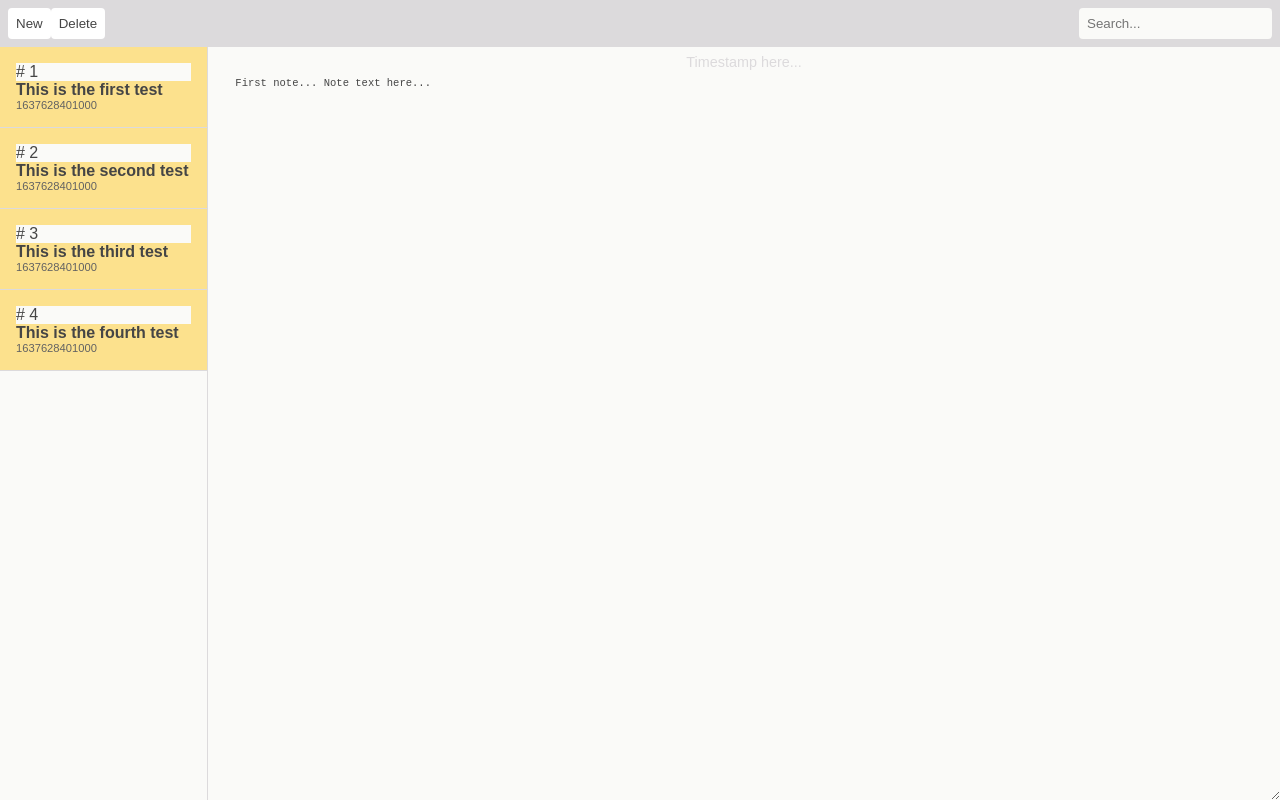
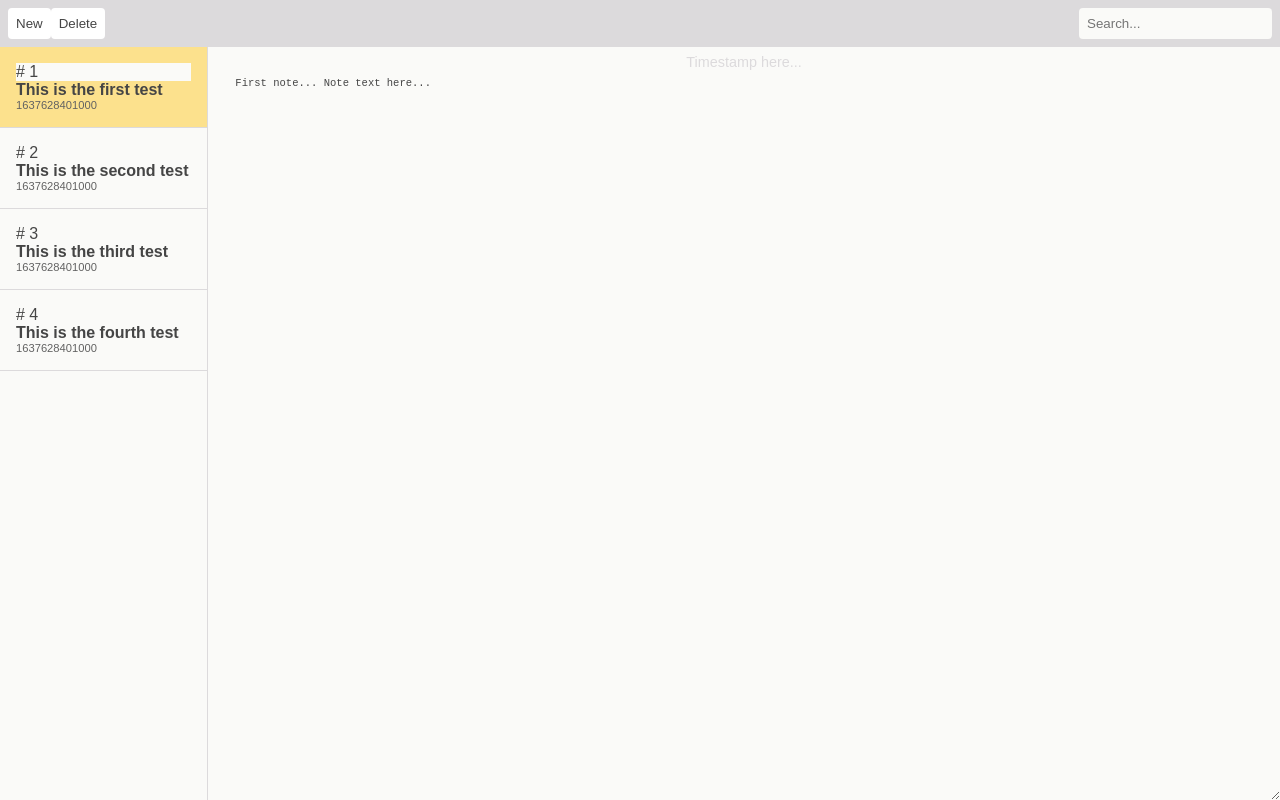
Before and after one commit to TheConMcG/notes-app, a Vue app: page / in a window 1280 px wide. Built offline with nearby package versions, Linux system fonts and the light colour scheme.

Commit message:
pass selectNote and note between parent and child in order to add highlighting functionality

```diff
--- a/src/components/NoteSelector.vue
+++ b/src/components/NoteSelector.vue
@@ -1,5 +1,9 @@
 <template>
-  <div class="note-selector active">
+  <div
+    class="note-selector"
+    v-bind:class="{active: selectedNoteId === note.id}"
+    v-on:click="selectNote(note)"
+  >
     <p class="note-selector-id"> # {{ note.id }} </p>
     <p class="note-selector-title"> {{ note.body }}</p>
     <p class="note-selector-timestamp"> {{ note.timestamp }}</p>
@@ -9,6 +13,12 @@
 
 <script>
 export default {
-  props: ['note']
+  props: ['note', 'selectedNoteId'],
+  methods: {
+    selectNote: function (note) {
+      // this.selectedNoteId = note.id;
+      this.$emit("selectNote", note)
+    }
+  }
 }
 </script>
--- a/src/components/NoteSelectors.vue
+++ b/src/components/NoteSelectors.vue
@@ -3,7 +3,9 @@
     <NoteSelector
       v-for="note in notes"
       v-bind:key="note.id"
-      v-bind:note='note'
+      v-bind:note="note"
+      v-bind:selectedNoteId="selectedNoteId"
+      v-on:selectNote="selectNote"
     />
   </div>
 </template>
@@ -18,11 +20,17 @@
           { id: 2, body: "This is the second test", timestamp: Date.now()},
           { id: 3, body: "This is the third test", timestamp: Date.now()},
           { id: 4, body: "This is the fourth test", timestamp: Date.now()},
-        ]
+        ],
+        selectedNoteId: 1
       }
     },
     components: {
       NoteSelector
+    },
+    methods: {
+      selectNote: function (note) {
+        this.selectedNoteId = note.id;
+      }
     }
 
   }
```
